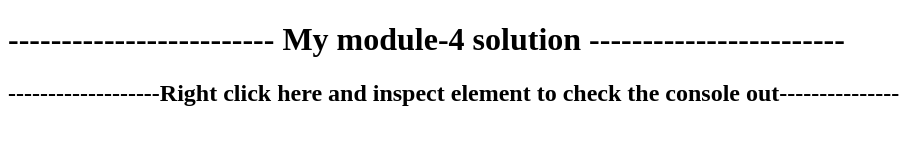
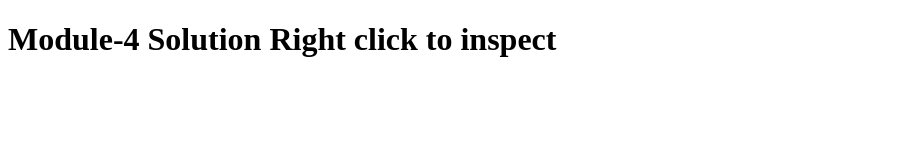
Before and after one commit to Raji-hub494/Raji-hub494.github.io, a plain HTML site: page assignment 4/index.html in a window 1280 px wide. Shown: the whole page, without its empty margins (0-899 px from the left). Drawn offline with Linux system fonts and the light colour scheme.

Commit message:
Update index.html

```diff
--- a/assignment 4/index.html
+++ b/assignment 4/index.html
@@ -4,8 +4,7 @@
 	<title></title>
 </head>
 <body>
-	<h1>------------------------- My module-4 solution ------------------------</h1>
-  <h2>-------------------Right click here and inspect element to check the console out--------------------</h2>
+	<h1>Module-4 Solution Right click to inspect</h1>
 	<script src="script.js" ="text/javascript">
 
 		</script>
```
